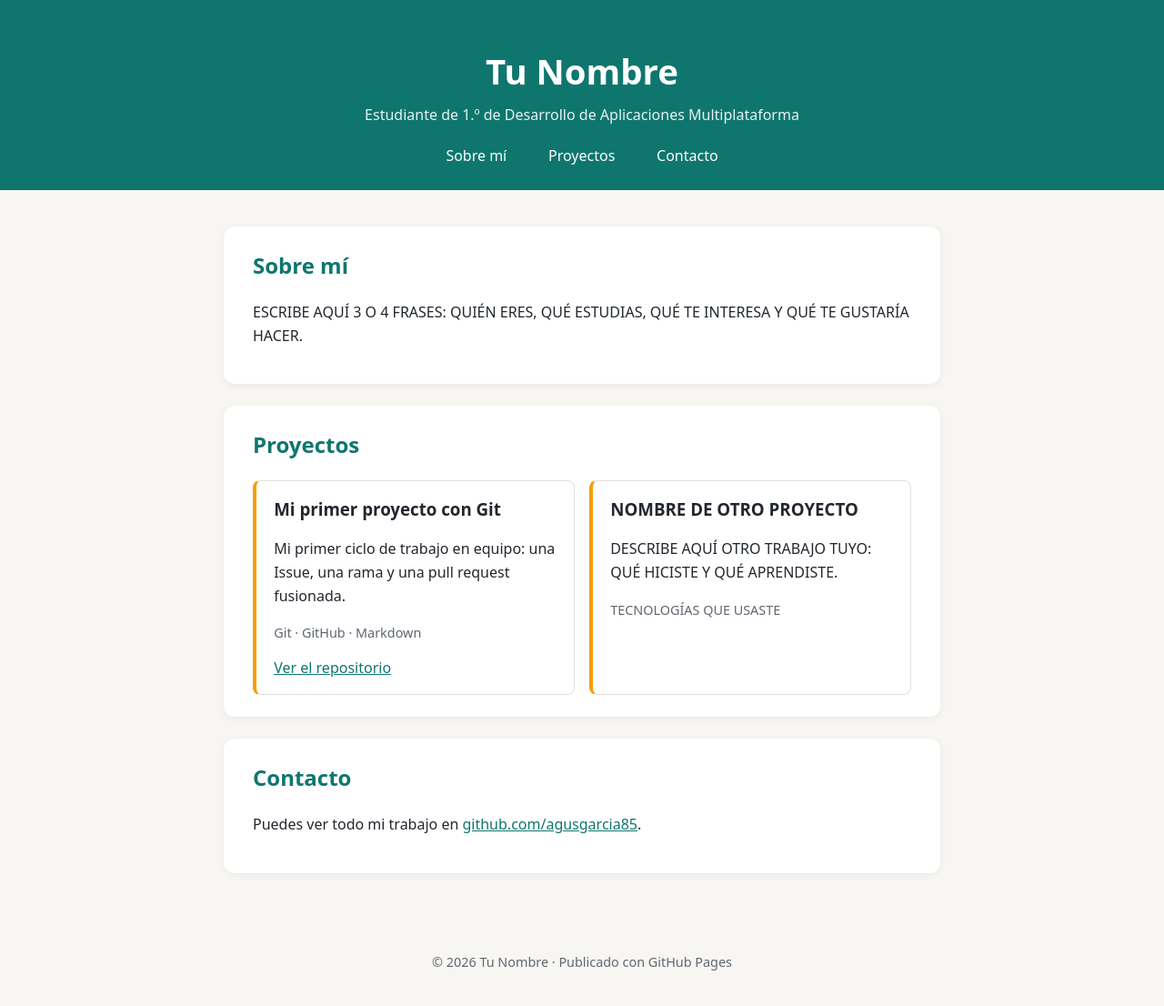
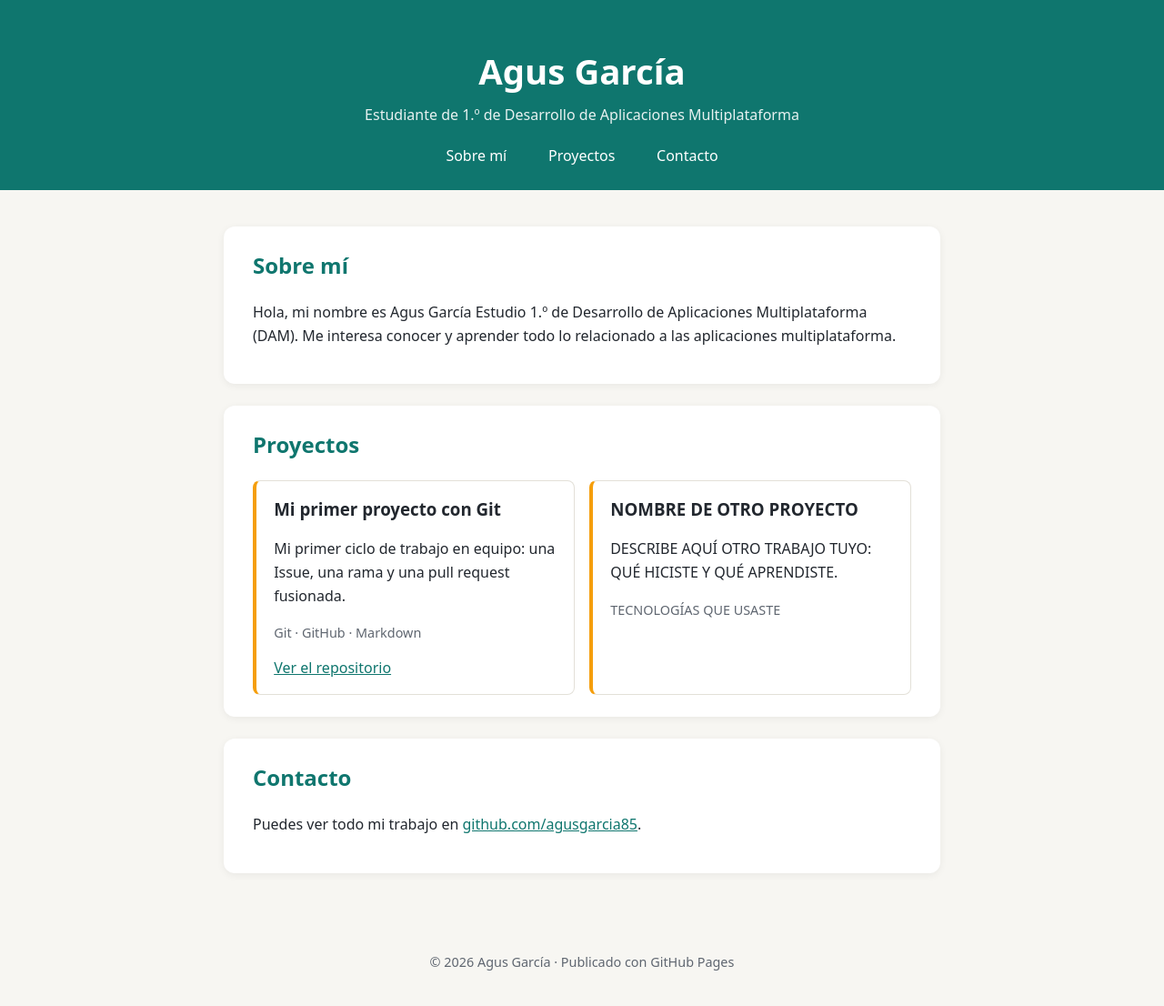
Before and after one commit to agusgarcia85/portfolio, a plain HTML site: page index.html in a window 1280 px wide. Shown: the whole page at 91% size. Drawn offline with Linux system fonts and the light colour scheme.

Commit message:
Escribir mi nombre y mi presentación

```diff
--- a/index.html
+++ b/index.html
@@ -3,12 +3,12 @@
 <head>
   <meta charset="UTF-8">
   <meta name="viewport" content="width=device-width, initial-scale=1.0">
-  <title>Portfolio de Tu Nombre</title>
+  <title>Portfolio de Agus García</title>
   <link rel="stylesheet" href="style.css">
 </head>
 <body>
   <header>
-    <h1>Tu Nombre</h1>
+    <h1>Agus García</h1>
     <p>Estudiante de 1.º de Desarrollo de Aplicaciones Multiplataforma</p>
     <nav>
       <a href="#sobre-mi">Sobre mí</a>
@@ -20,7 +20,10 @@
   <main>
     <section id="sobre-mi">
       <h2>Sobre mí</h2>
-      <p>ESCRIBE AQUÍ 3 O 4 FRASES: QUIÉN ERES, QUÉ ESTUDIAS, QUÉ TE INTERESA Y QUÉ TE GUSTARÍA HACER.</p>
+      <p>Hola, mi nombre es Agus García
+      Estudio 1.º de Desarrollo de Aplicaciones Multiplataforma (DAM).
+      Me interesa conocer y aprender todo lo relacionado a las aplicaciones multiplataforma.
+      </p>
     </section>
 
     <section id="proyectos">
@@ -47,7 +50,7 @@
   </main>
 
   <footer>
-    <p>© 2026 Tu Nombre · Publicado con GitHub Pages</p>
+    <p>© 2026 Agus García · Publicado con GitHub Pages</p>
   </footer>
 </body>
 </html>
```
